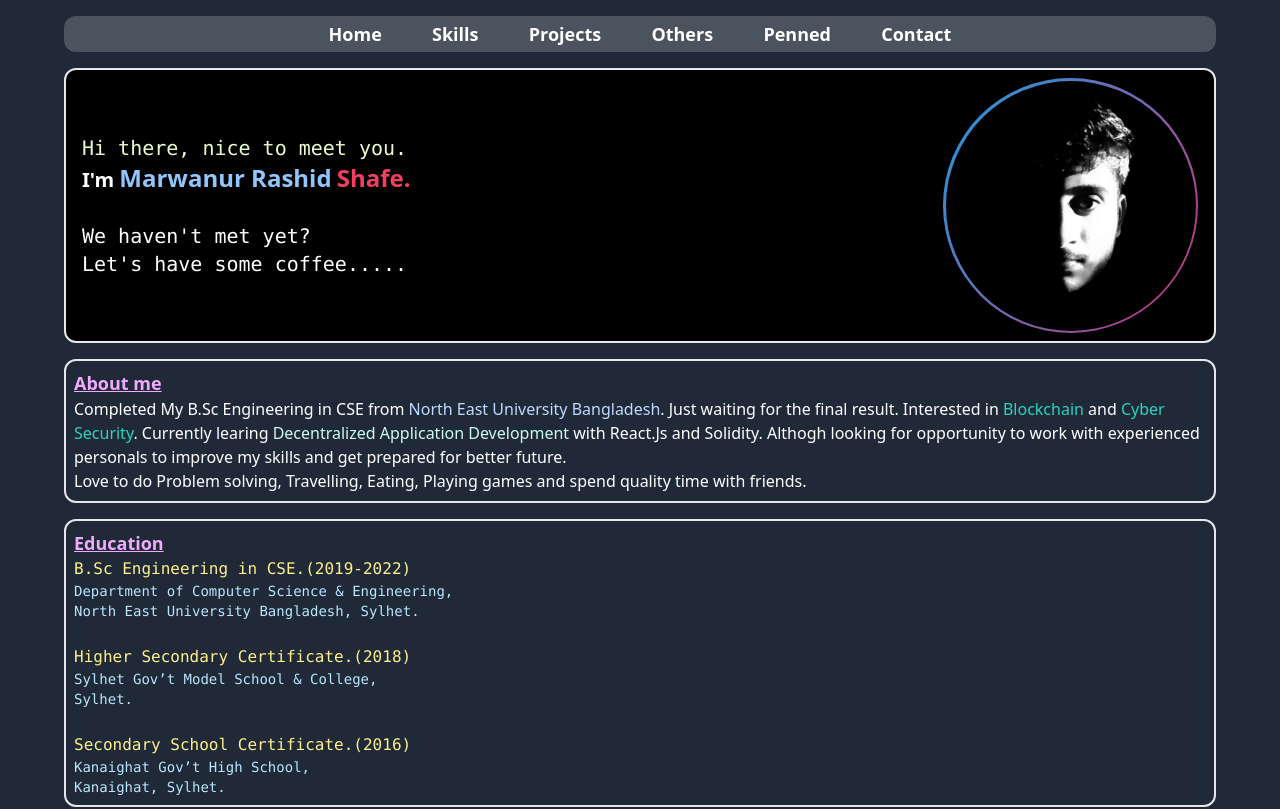
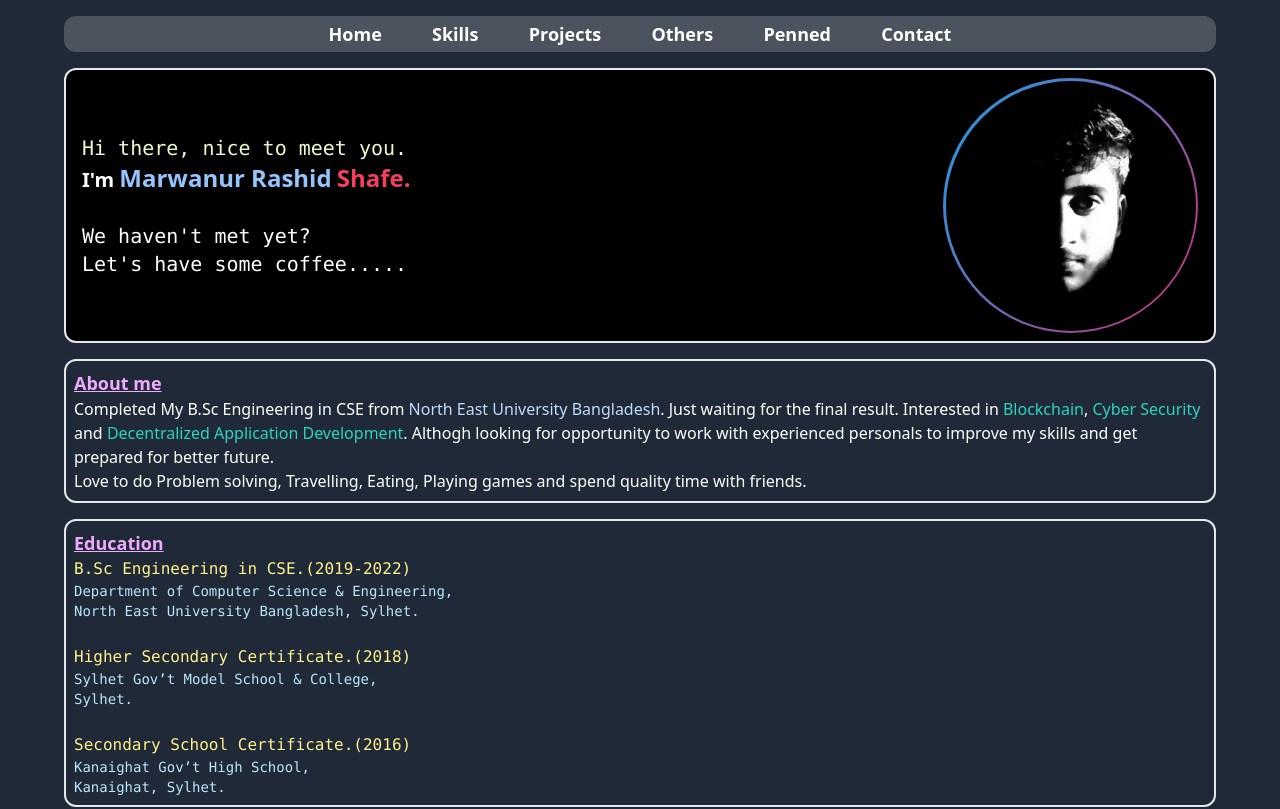
Before and after one commit to RashidShafe/RashidShafe.github.io, a plain HTML site: page index.html in a window 1280 px wide. Shown: the top 809 px of the page. Drawn offline with nearby package versions, Linux system fonts and the light colour scheme.

Commit message:
Update index.html

```diff
--- a/index.html
+++ b/index.html
@@ -54,9 +54,9 @@
         <p>Completed My B.Sc Engineering in CSE from <a href="http://www.neub.edu.bd/"
                 class="text-blue-200 hover:text-blue-400 transition duration-200">North East University Bangladesh</a>.
             Just waiting for the final result.
-            Interested in <span class="text-teal-400">Blockchain</span> and <span class="text-teal-400">Cyber
-                Security</span>. Currently learing <span class=" text-teal-100 ">Decentralized Application
-                Development</span> with React.Js and Solidity. Althogh looking for opportunity to work with experienced
+            Interested in <span class="text-teal-400">Blockchain</span>, <span class="text-teal-400">Cyber
+                Security</span> and <span class=" text-teal-400 ">Decentralized Application
+                Development</span>. Althogh looking for opportunity to work with experienced
             personals to improve my skills and get prepared for better future.<br>
             Love to do Problem solving, Travelling, Eating, Playing games and spend quality time with friends.
         </p>
```
